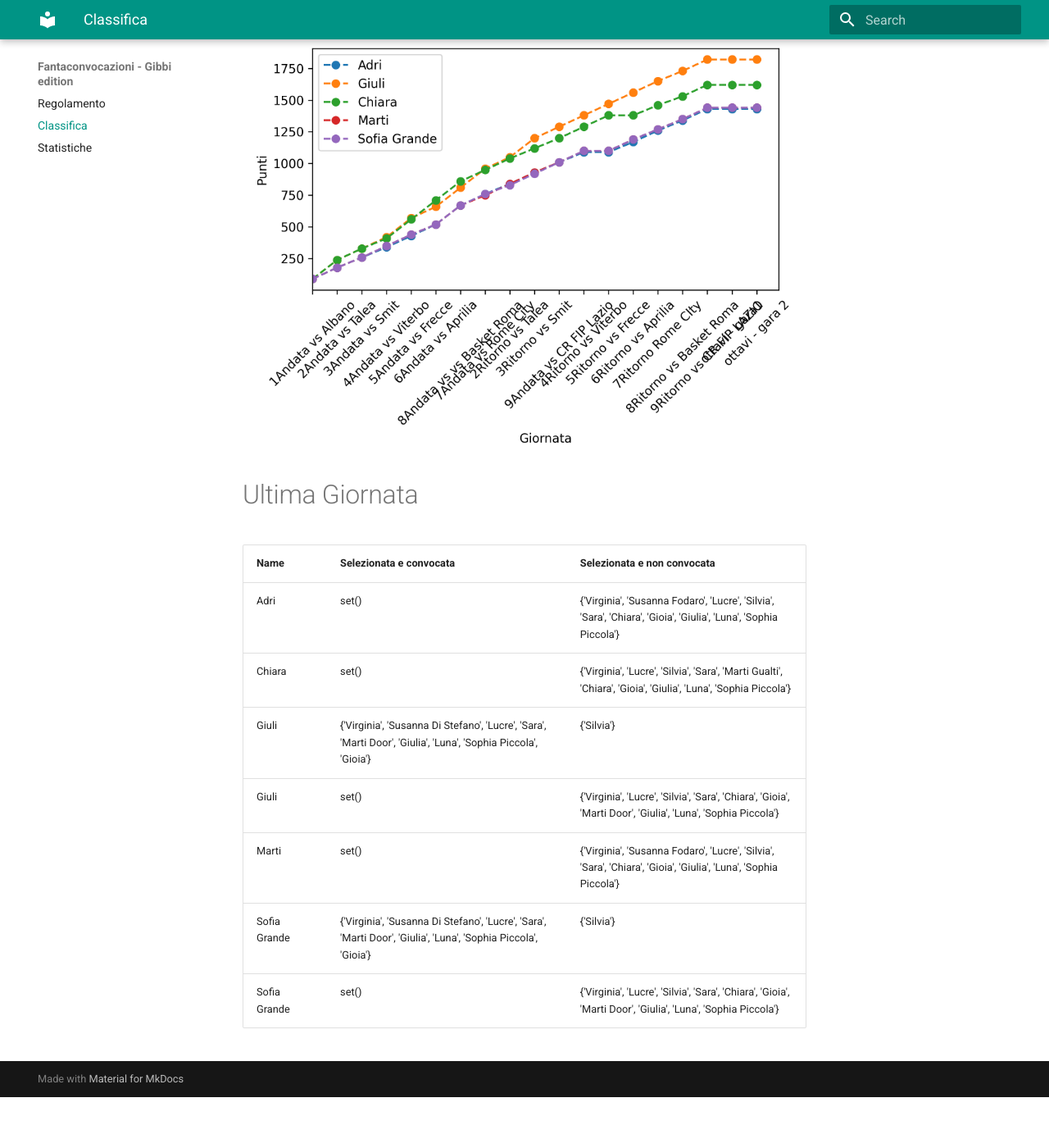
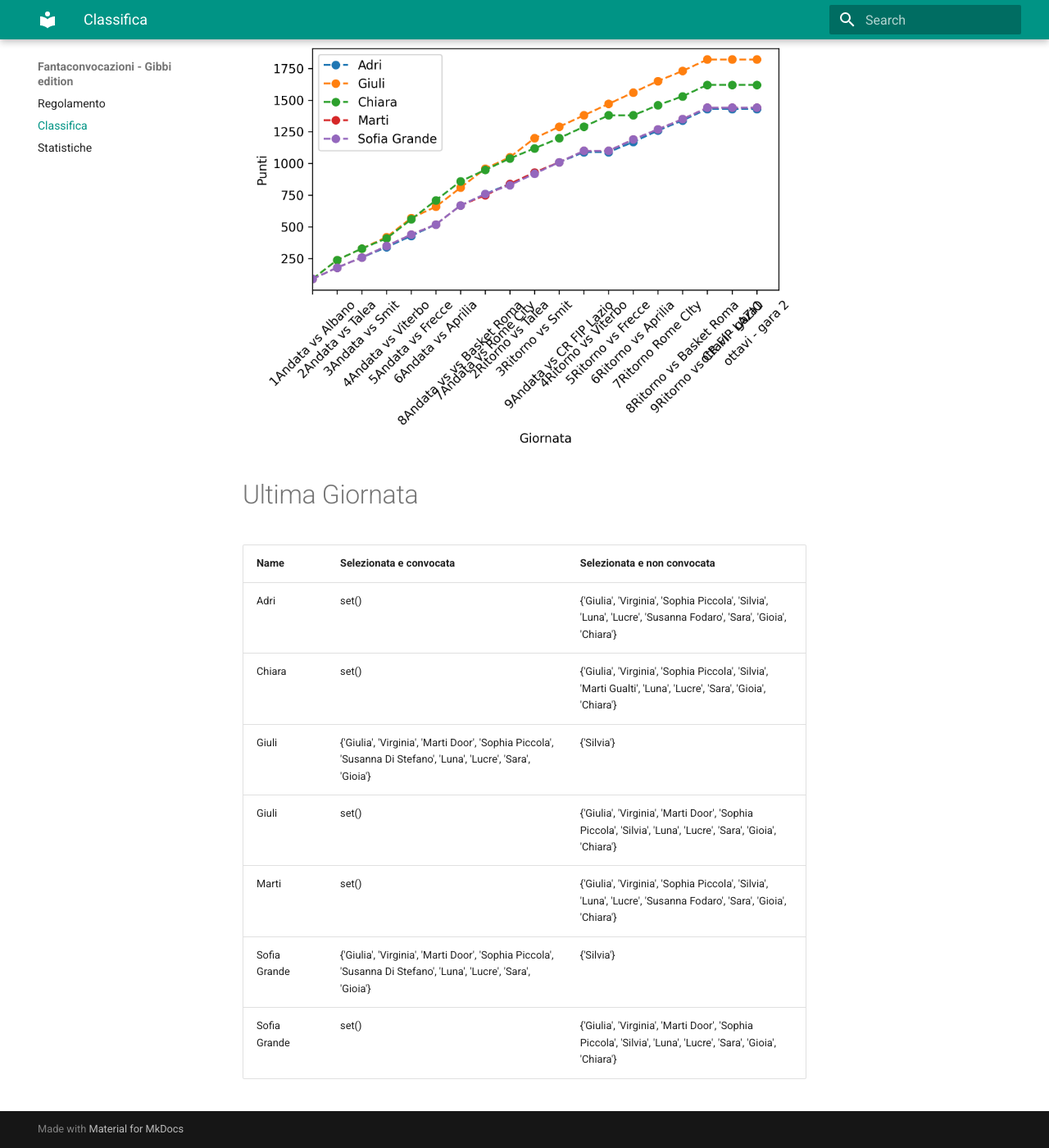
Before and after one commit to martinig94/fantagibbi, an MkDocs documentation site: the page built from docs/Classifica.md, in a window 1280 px wide and 1400 px high, scrolled down 565 px. Shown: the whole window at 82% size. Built offline with MkDocs 1.6.1 and Material for MkDocs 9.7.7, drawn with Linux system fonts in a browser that asks for light colours; before the commit the page ends 1903 px from its top, so only the background shows below that.

Commit message:
Auto-update from main.py

```diff
--- a/docs/Classifica.md
+++ b/docs/Classifica.md
@@ -18,11 +18,11 @@
 <!-- START_TABLE CORRECT -->
 | Name         | Selezionata e convocata                                                                                        | Selezionata e non convocata                                                                                      |
 |:-------------|:---------------------------------------------------------------------------------------------------------------|:-----------------------------------------------------------------------------------------------------------------|
-| Adri         | set()                                                                                                          | {'Virginia', 'Susanna Fodaro', 'Lucre', 'Silvia', 'Sara', 'Chiara', 'Gioia', 'Giulia', 'Luna', 'Sophia Piccola'} |
-| Chiara       | set()                                                                                                          | {'Virginia', 'Lucre', 'Silvia', 'Sara', 'Marti Gualti', 'Chiara', 'Gioia', 'Giulia', 'Luna', 'Sophia Piccola'}   |
-| Giuli        | {'Virginia', 'Susanna Di Stefano', 'Lucre', 'Sara', 'Marti Door', 'Giulia', 'Luna', 'Sophia Piccola', 'Gioia'} | {'Silvia'}                                                                                                       |
-| Giuli        | set()                                                                                                          | {'Virginia', 'Lucre', 'Silvia', 'Sara', 'Chiara', 'Gioia', 'Marti Door', 'Giulia', 'Luna', 'Sophia Piccola'}     |
-| Marti        | set()                                                                                                          | {'Virginia', 'Susanna Fodaro', 'Lucre', 'Silvia', 'Sara', 'Chiara', 'Gioia', 'Giulia', 'Luna', 'Sophia Piccola'} |
-| Sofia Grande | {'Virginia', 'Susanna Di Stefano', 'Lucre', 'Sara', 'Marti Door', 'Giulia', 'Luna', 'Sophia Piccola', 'Gioia'} | {'Silvia'}                                                                                                       |
-| Sofia Grande | set()                                                                                                          | {'Virginia', 'Lucre', 'Silvia', 'Sara', 'Chiara', 'Gioia', 'Marti Door', 'Giulia', 'Luna', 'Sophia Piccola'}     |
+| Adri         | set()                                                                                                          | {'Giulia', 'Virginia', 'Sophia Piccola', 'Silvia', 'Luna', 'Lucre', 'Susanna Fodaro', 'Sara', 'Gioia', 'Chiara'} |
+| Chiara       | set()                                                                                                          | {'Giulia', 'Virginia', 'Sophia Piccola', 'Silvia', 'Marti Gualti', 'Luna', 'Lucre', 'Sara', 'Gioia', 'Chiara'}   |
+| Giuli        | {'Giulia', 'Virginia', 'Marti Door', 'Sophia Piccola', 'Susanna Di Stefano', 'Luna', 'Lucre', 'Sara', 'Gioia'} | {'Silvia'}                                                                                                       |
+| Giuli        | set()                                                                                                          | {'Giulia', 'Virginia', 'Marti Door', 'Sophia Piccola', 'Silvia', 'Luna', 'Lucre', 'Sara', 'Gioia', 'Chiara'}     |
+| Marti        | set()                                                                                                          | {'Giulia', 'Virginia', 'Sophia Piccola', 'Silvia', 'Luna', 'Lucre', 'Susanna Fodaro', 'Sara', 'Gioia', 'Chiara'} |
+| Sofia Grande | {'Giulia', 'Virginia', 'Marti Door', 'Sophia Piccola', 'Susanna Di Stefano', 'Luna', 'Lucre', 'Sara', 'Gioia'} | {'Silvia'}                                                                                                       |
+| Sofia Grande | set()                                                                                                          | {'Giulia', 'Virginia', 'Marti Door', 'Sophia Piccola', 'Silvia', 'Luna', 'Lucre', 'Sara', 'Gioia', 'Chiara'}     |
 <!-- END_TABLE CORRECT -->
```
